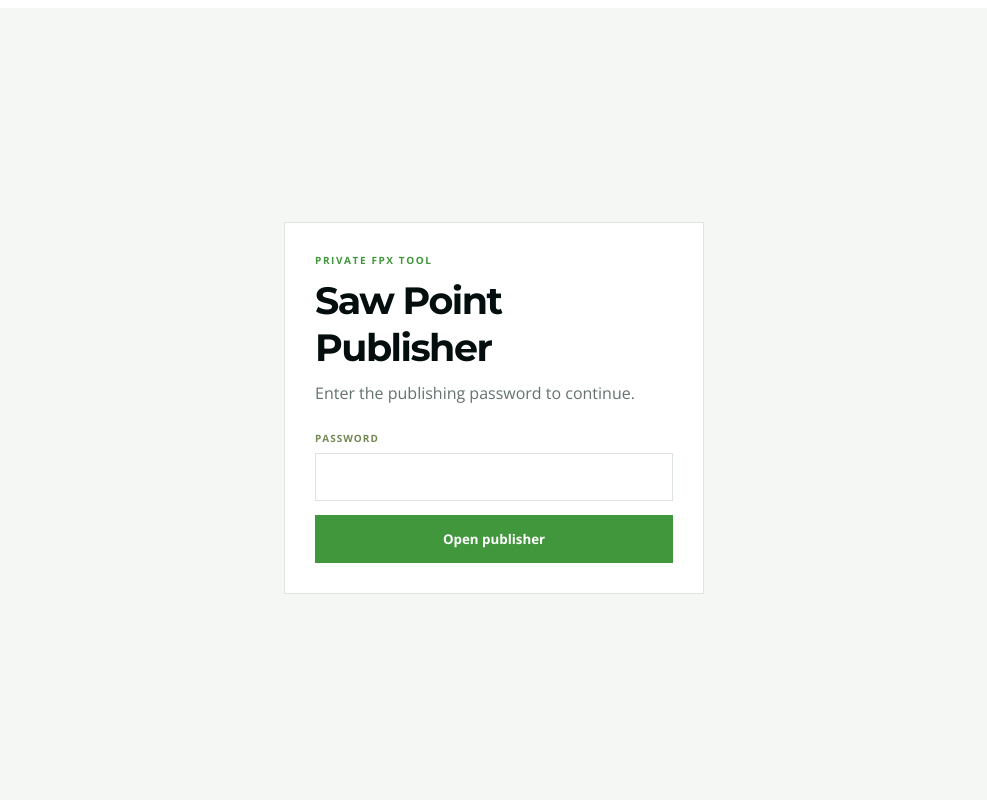
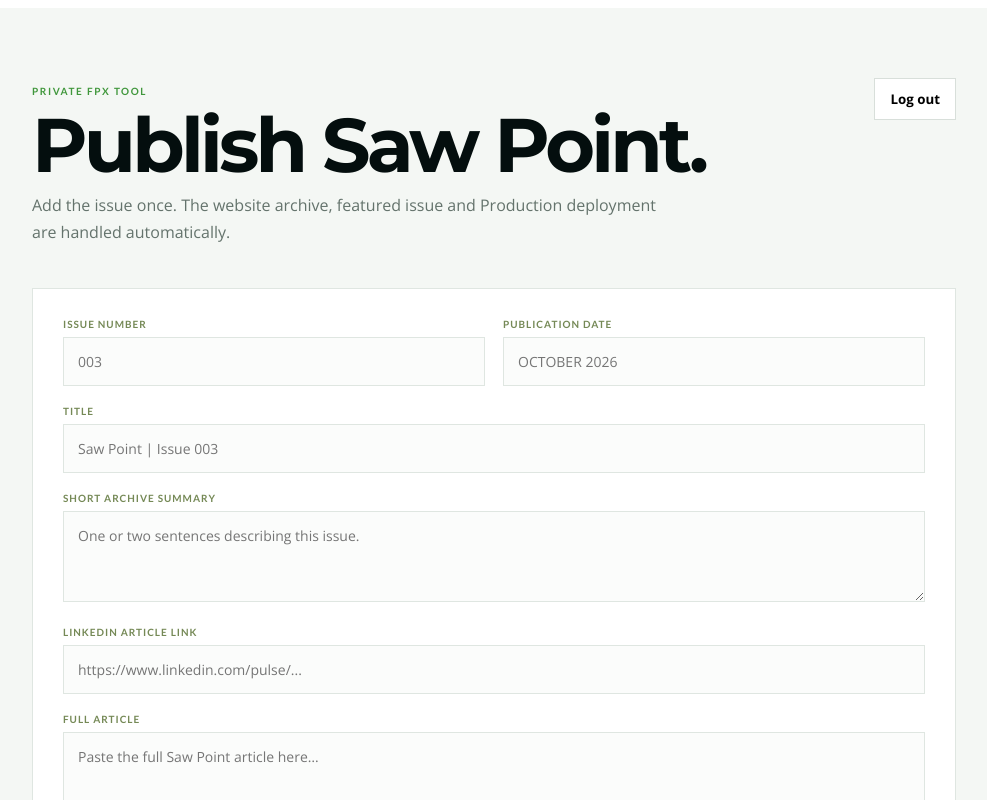
Before and after one commit to FPXTeam/fpx-website, a Next.js app: page /saw-point-admin in a window 1280 px wide. Shown: the top 800 px of the page, without its empty margins (146-1133 px from the left). Built offline with nearby package versions, Linux system fonts and the light colour scheme.

Commit message:
Remove password requirement from Saw Point admin page

```diff
--- a/app/saw-point-admin/page.tsx
+++ b/app/saw-point-admin/page.tsx
@@ -1,5 +1,4 @@
 import type { Metadata } from "next";
-import { isSawPointAdmin } from "../../lib/saw-point-admin-auth";
 import SawPointPublisher from "./publisher";
 
 export const metadata:Metadata={
@@ -7,25 +6,6 @@ export const metadata:Metadata={
   robots:{index:false,follow:false,nocache:true}
 };
 
-export default async function SawPointAdminPage({
-  searchParams
-}:{searchParams:Promise<{error?:string}>}){
-  const authed=await isSawPointAdmin();
-  const params=await searchParams;
-
-  if(!authed){
-    return <main style={{minHeight:"100vh",display:"grid",placeItems:"center",padding:"24px",background:"#F4F7F4"}}>
-      <form action="/api/saw-point-admin/login" method="post" style={{width:"min(420px,100%)",background:"#fff",border:"1px solid #DFE6E1",padding:"30px"}}>
-        <div style={{fontSize:"10px",fontWeight:700,letterSpacing:".16em",color:"#40973C",marginBottom:"10px"}}>PRIVATE FPX TOOL</div>
-        <h1 style={{margin:"0 0 10px",fontSize:"38px",letterSpacing:"-.04em"}}>Saw Point Publisher</h1>
-        <p style={{margin:"0 0 24px",color:"#64736C",lineHeight:1.6}}>Enter the publishing password to continue.</p>
-        <label style={{display:"block",fontSize:"10px",fontWeight:700,letterSpacing:".1em",color:"#758956",marginBottom:"8px"}}>PASSWORD</label>
-        <input type="password" name="password" autoComplete="current-password" required style={{width:"100%",height:"48px",border:"1px solid #DDE4DF",padding:"0 13px",marginBottom:"14px"}}/>
-        <button type="submit" style={{width:"100%",height:"48px",border:0,background:"#40973C",color:"#fff",fontWeight:700,cursor:"pointer"}}>Open publisher</button>
-        {params.error&&<p style={{margin:"13px 0 0",color:"#8A3026",fontSize:"12px"}}>Incorrect password.</p>}
-      </form>
-    </main>;
-  }
-
+export default function SawPointAdminPage(){
   return <main style={{minHeight:"100vh",background:"#F4F7F4"}}><SawPointPublisher/></main>;
 }
```
